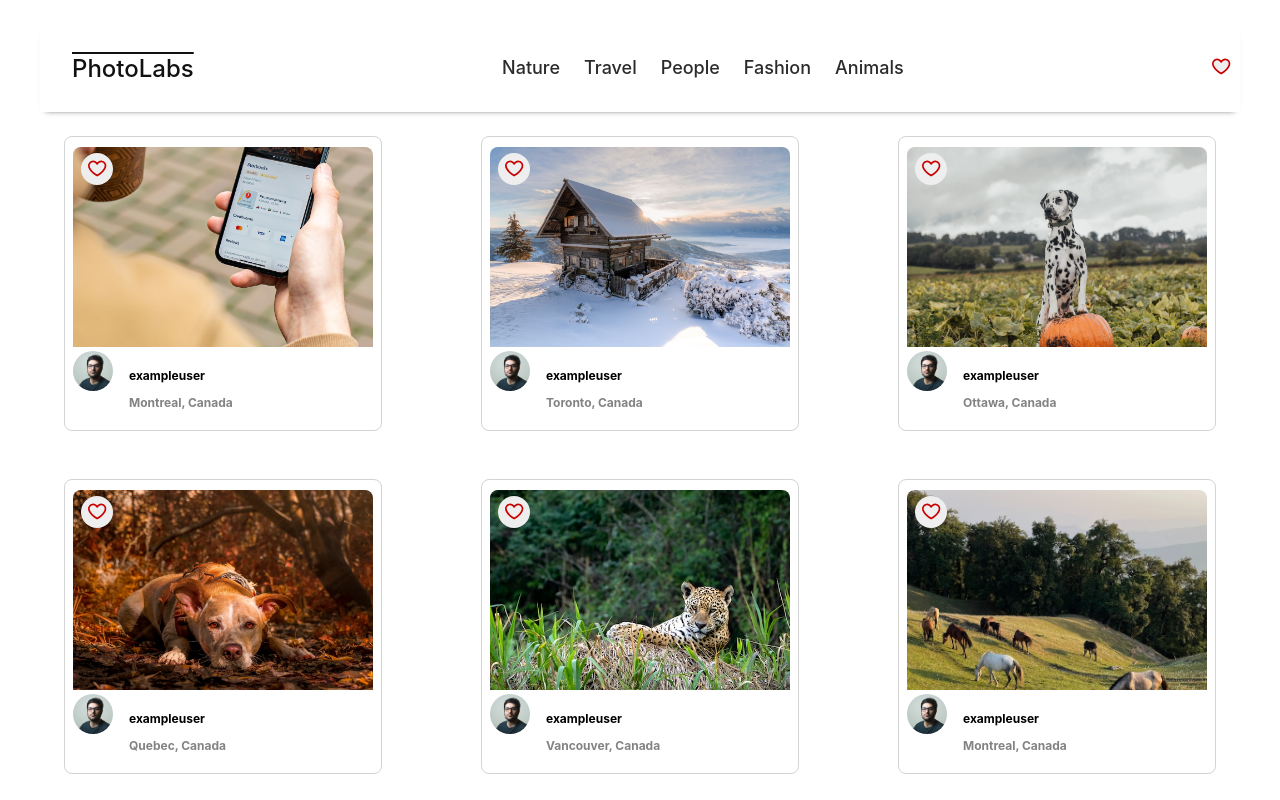
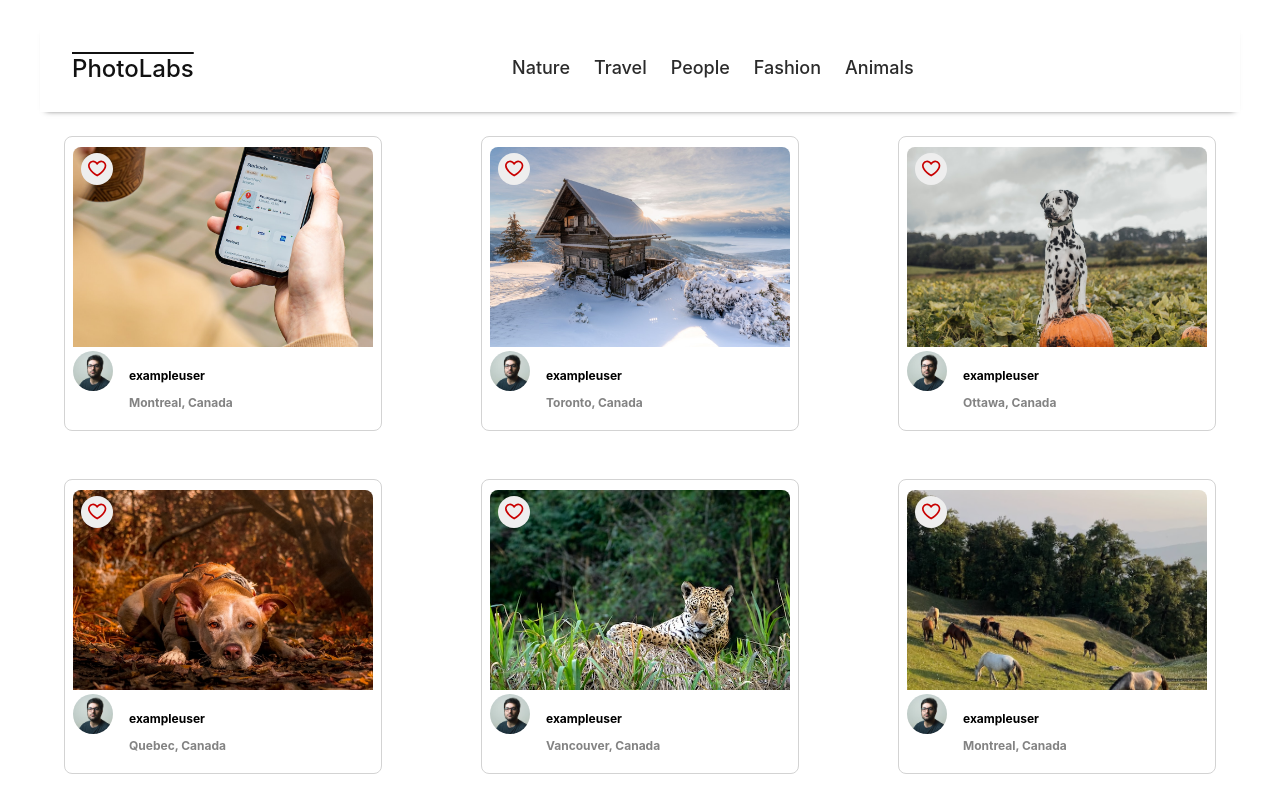
Before and after one commit to CodeJuuun/photolabs, a React (Vite) app in the folder frontend/: page / in a window 1280 px wide. Shown: the top 800 px of the page. Built offline with nearby package versions, Linux system fonts and the light colour scheme; the HTML template or start-up script is replaced by a standard one.

Commit message:
added conditional rendering to favIcon if both conditions are true

```diff
--- a/frontend/src/components/FavBadge.jsx
+++ b/frontend/src/components/FavBadge.jsx
@@ -5,7 +5,7 @@
 const FavBadge = ({ isFavPhotoExist }) => {
   return (
     <div className='fav-badge'>
-      <FavIcon displayAlert={!!isFavPhotoExist}/>
+      {isFavPhotoExist && <FavIcon displayAlert={true}/>}
     </div>
   )
 };
```
